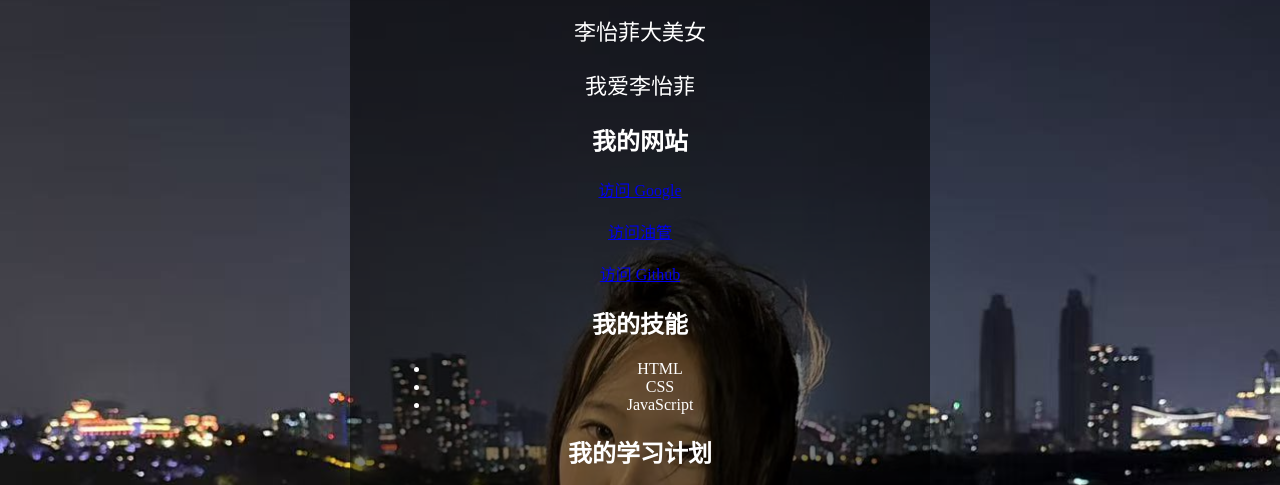
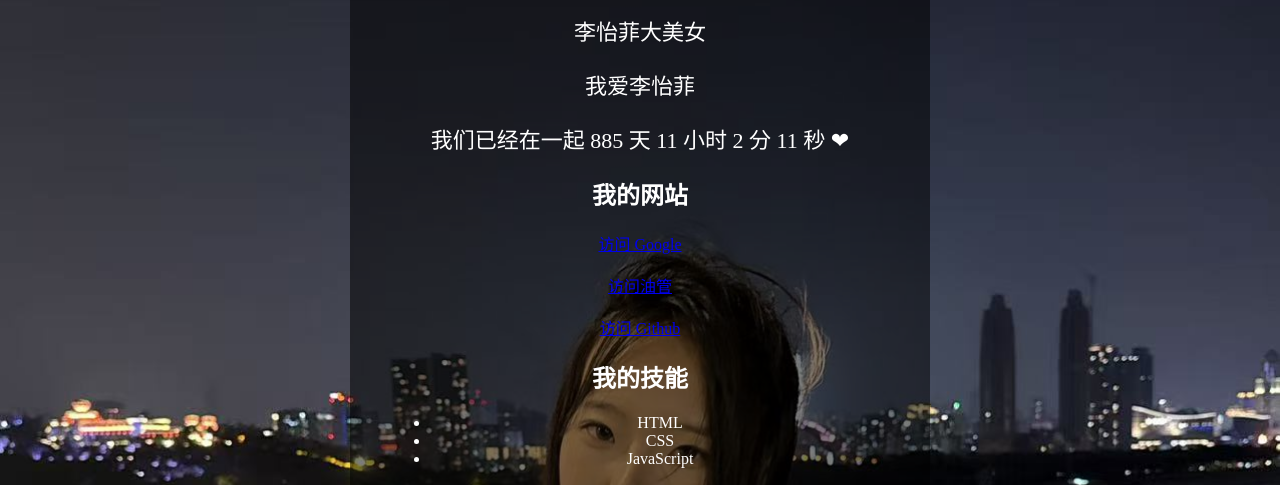
Before and after one commit to HZxYF/HZxYF.github.io, a plain HTML site: page index.html in a window 1280 px wide. Shown: the part 315-800 px from the top of the page. Drawn offline with Linux system fonts and the light colour scheme.

Commit message:
Update index.html

```diff
--- a/index.html
+++ b/index.html
@@ -42,6 +42,31 @@
 
         <p>李怡菲大美女</p >
         <p>我爱李怡菲</p >
+
+        <!-- 在一起的天数 -->
+        <p id="days-counter"></p >
+
+        <script>
+            // 在一起的日期：2024年5月15日（月份从0开始，所以5月写成4）
+            var startDate = new Date(2024, 4, 15);
+
+            function updateCounter() {
+                var now = new Date();
+                var diff = now - startDate; // 毫秒差
+
+                var days = Math.floor(diff / (1000 * 60 * 60 * 24));
+                var hours = Math.floor(diff / (1000 * 60 * 60)) % 24;
+                var minutes = Math.floor(diff / (1000 * 60)) % 60;
+                var seconds = Math.floor(diff / 1000) % 60;
+
+                document.getElementById("days-counter").innerText =
+                    "我们已经在一起 " + days + " 天 " + hours + " 小时 " +
+                    minutes + " 分 " + seconds + " 秒 ❤";
+            }
+
+            updateCounter();               // 先立刻显示一次
+            setInterval(updateCounter, 1000); // 之后每秒刷新一次
+        </script>
 
         <h2>我的网站</h2>
 
```
